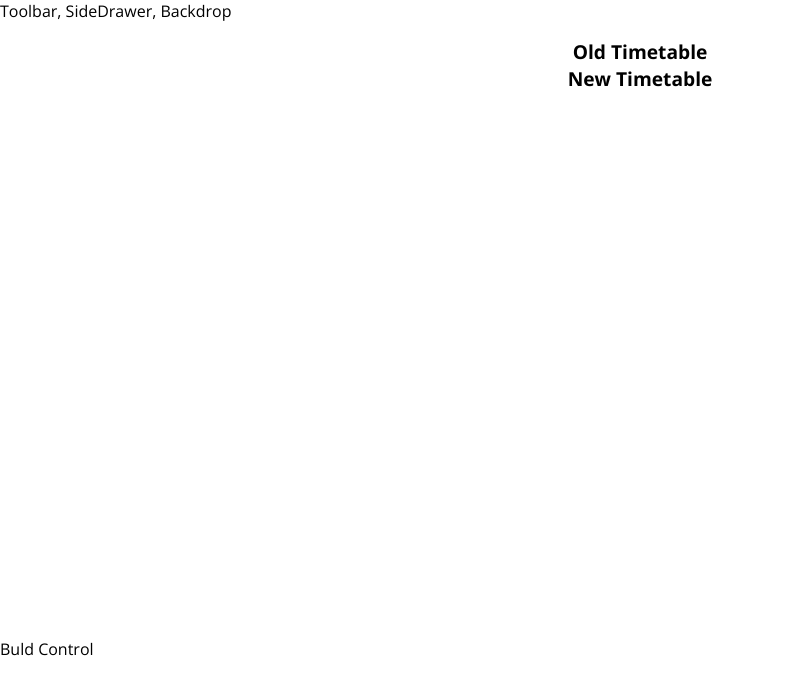
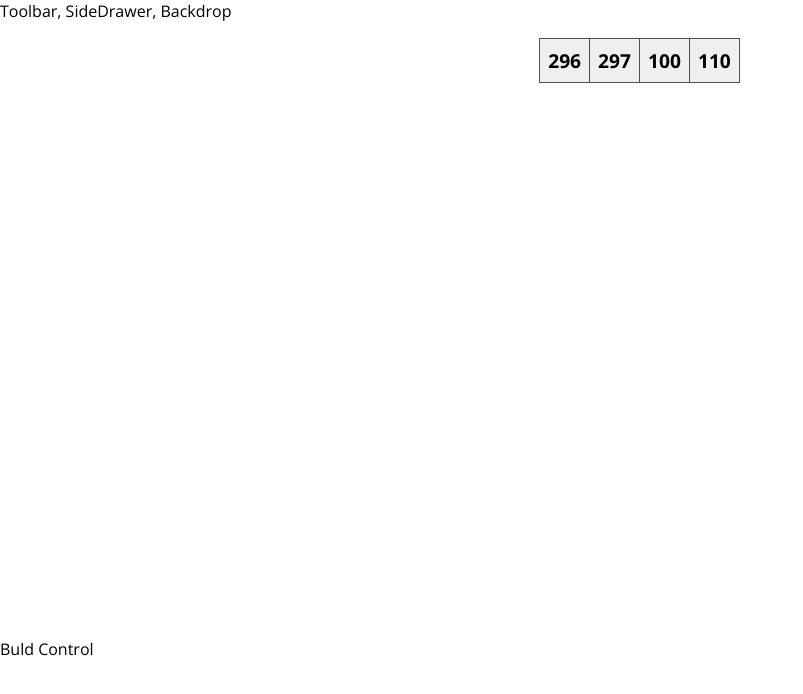
Before and after one commit to PaPa31/new-bus, a React app: page / in a window 1280 px wide. Shown: the top 694 px of the page, without its empty margins (0-803 px from the left). Built offline with nearby package versions, Linux system fonts and the light colour scheme.

Commit message:
rename: parkBulder -> busPlusTimeBulder;
rename: busRoute -> busPark;
add busRoute component

```diff
--- a/src/App.js
+++ b/src/App.js
@@ -1,13 +1,13 @@
 import React, { Component } from "react";
 import Layout from "./components/Layout/Layout";
-import ParkBuilder from "./containers/ParkBuilder/ParkBuilder";
+import BusPlusTimeBuilder from "./containers/BusPlusTimeBuilder/BusPlusTimeBuilder";
 
 class App extends Component {
   render() {
     return (
       <div>
         <Layout>
-          <ParkBuilder />
+          <BusPlusTimeBuilder />
         </Layout>
       </div>
     );
--- /dev/null
+++ b/src/components/BusPark/BusPark.js
@@ -0,0 +1,14 @@
+import React from "react";
+import classes from "./BusPark.module.css";
+import BusRoute from "./BusRoute/BusRoute";
+
+const busPark = (props) => {
+  const parsedBusRoutes = Object.keys(props.busRoutes).map((busKey) => {
+    return [...Array(props.busRoutes[busKey])].map((_, i) => {
+      return <BusRoute key={busKey + i} busKey={busKey} bus={_} />;
+    });
+  });
+  return <div className={classes.BusPark}>{parsedBusRoutes}</div>;
+};
+
+export default busPark;
--- a/src/components/BusRoute/BusRoute.module.css
+++ b/src/components/BusPark/BusPark.module.css
@@ -1,4 +1,4 @@
-.BusRoute {
+.BusPark {
   width: 100%;
   margin: auto;
   height: 250px;
@@ -9,21 +9,21 @@
 }
 
 @media (min-width: 500px) and (min-height: 400px) {
-  .BusRoute {
+  .BusPark {
     width: 350px;
     height: 300px;
   }
 }
 
 @media (min-width: 500px) and (min-height: 401px) {
-  .BusRoute {
+  .BusPark {
     width: 450px;
     height: 400px;
   }
 }
 
 @media (min-width: 1000px) and (min-height: 700px) {
-  .BusRoute {
+  .BusPark {
     width: 700px;
     height: 600px;
   }
--- a/src/components/BusRoute/BusRoute.js
+++ b/src/components/BusPark/BusRoute/BusRoute.js
@@ -2,12 +2,7 @@ import React from "react";
 import classes from "./BusRoute.module.css";
 
 const busRoute = (props) => {
-  return (
-    <div className={classes.BusRoute}>
-      <div>Old Timetable</div>
-      <div>New Timetable</div>
-    </div>
-  );
+  return <button className={classes.BusRoute}>{props.bus.num}</button>;
 };
 
 export default busRoute;
--- /dev/null
+++ b/src/components/BusPark/BusRoute/BusRoute.module.css
@@ -0,0 +1,11 @@
+.BusRoute {
+  font: inherit;
+  border: 1px solid #515151;
+  padding: 8px;
+  cursor: pointer;
+  margin-left: -1px;
+}
+
+.BusRoute:hover {
+  background-color: #e9e9ed;
+}
--- a/src/containers/ParkBuilder/ParkBuilder.js
+++ b/src/containers/BusPlusTimeBuilder/BusPlusTimeBuilder.js
@@ -1,7 +1,7 @@
 import React, { Component, Fragment } from "react";
-import BusRoute from "../../components/BusRoute/BusRoute";
+import BusPark from "../../components/BusPark/BusPark";
 
-class ParkBuilder extends Component {
+class BusBuilder extends Component {
   state = {
     busRoutes: [
       { id: "16279", startPoint: "Клиффорд", endPoint: "c/о Русь", num: 296 },
@@ -20,13 +20,14 @@ class ParkBuilder extends Component {
       },
     ],
   };
+
   render() {
     return (
       <Fragment>
-        <BusRoute routes={this.state.busRoutes} />
+        <BusPark busRoutes={this.state.busRoutes} />
         <div>Buld Control</div>
       </Fragment>
     );
   }
 }
-export default ParkBuilder;
+export default BusBuilder;
```
